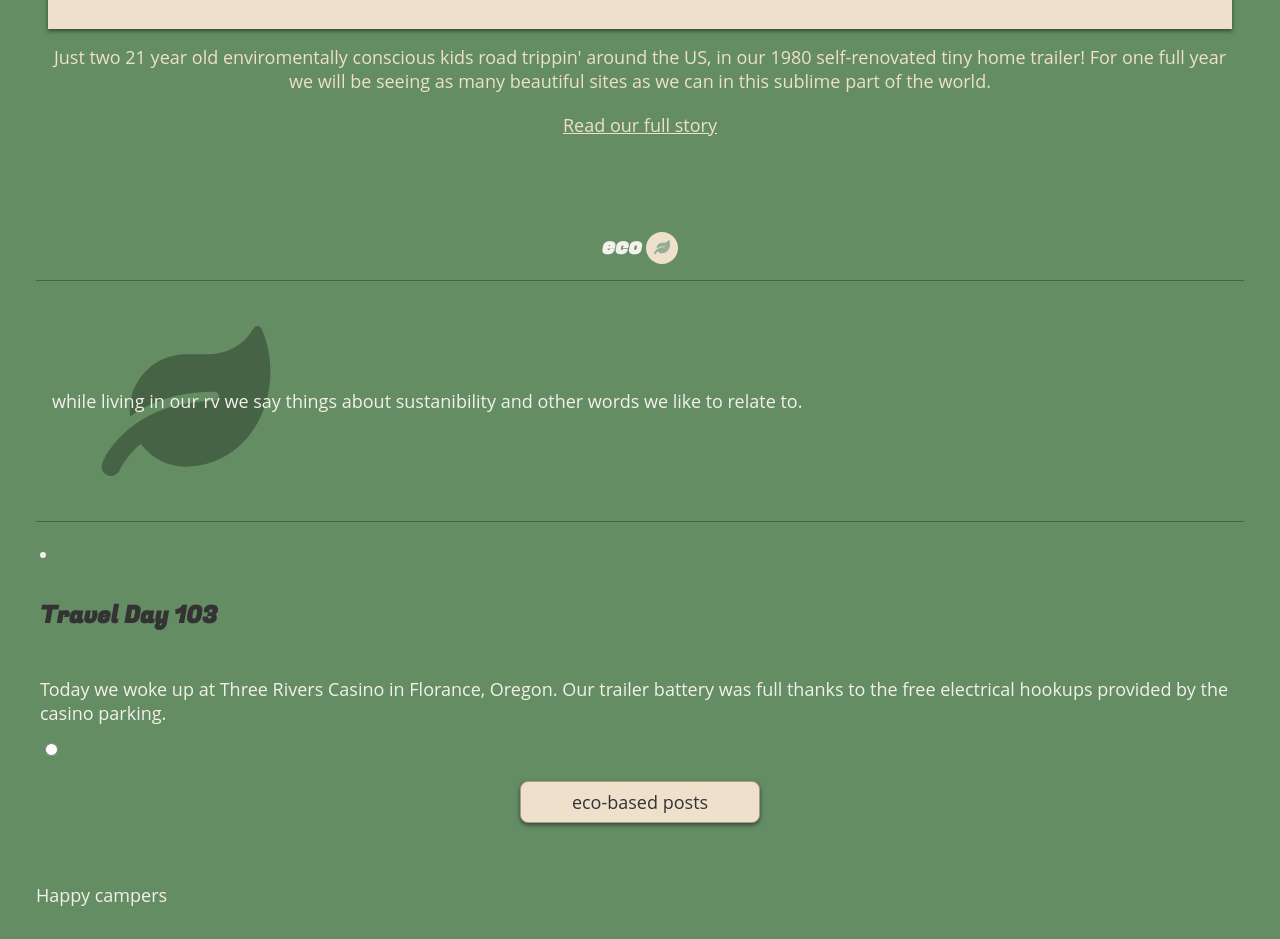
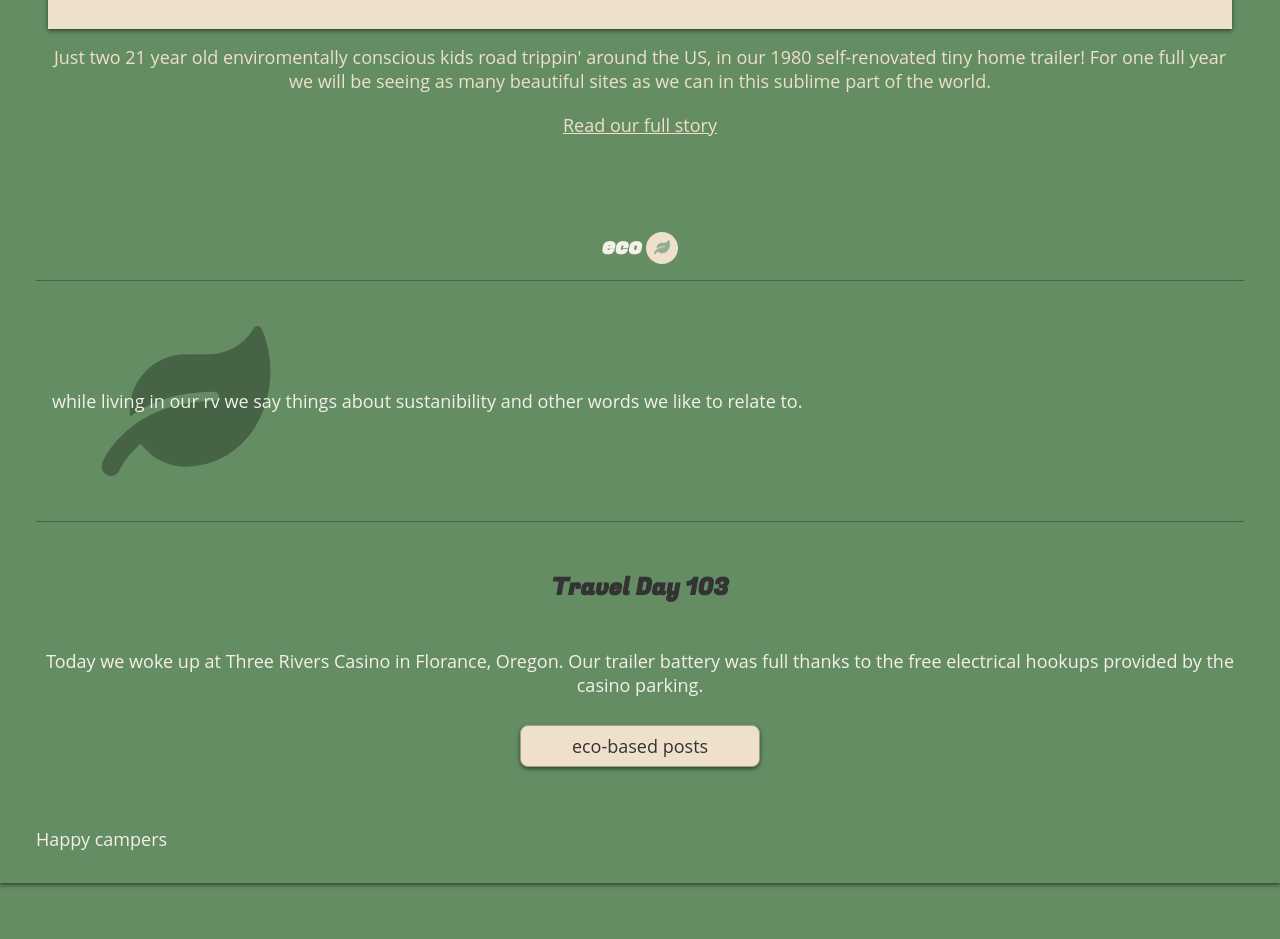
Before and after one commit to ASneakyToast/happycampers.life, a Jekyll site: the page built from index.html, in a window 1280 px wide. Shown: the part 1006-1945 px from the top of the page. Built offline with Jekyll 4.4.1, drawn with Linux system fonts in a browser that asks for light colours.

Commit message:
Removed slideshow option entirely.

```diff
--- a/index.html
+++ b/index.html
@@ -46,12 +46,8 @@
       {% include icons/leaf.svg %}
     </svg>
   </div>
-  <div class="eco__slideshow slideshow">
-    <ul class="slideshow__items">
-      <li>{% include post-card.html post=site.posts.first %}</li</ul>
-    <form class="slideshow__leds">
-      <input type="radio" class="slideshow__item">
-    </form>
+  <div class="eco__posts">
+    <div>{% include post-card.html post=site.posts.first %}</div>
   </div>
   <a href="/eco.html" class="eco__link">
     <button class="button-primary">eco-based posts</button>
```
